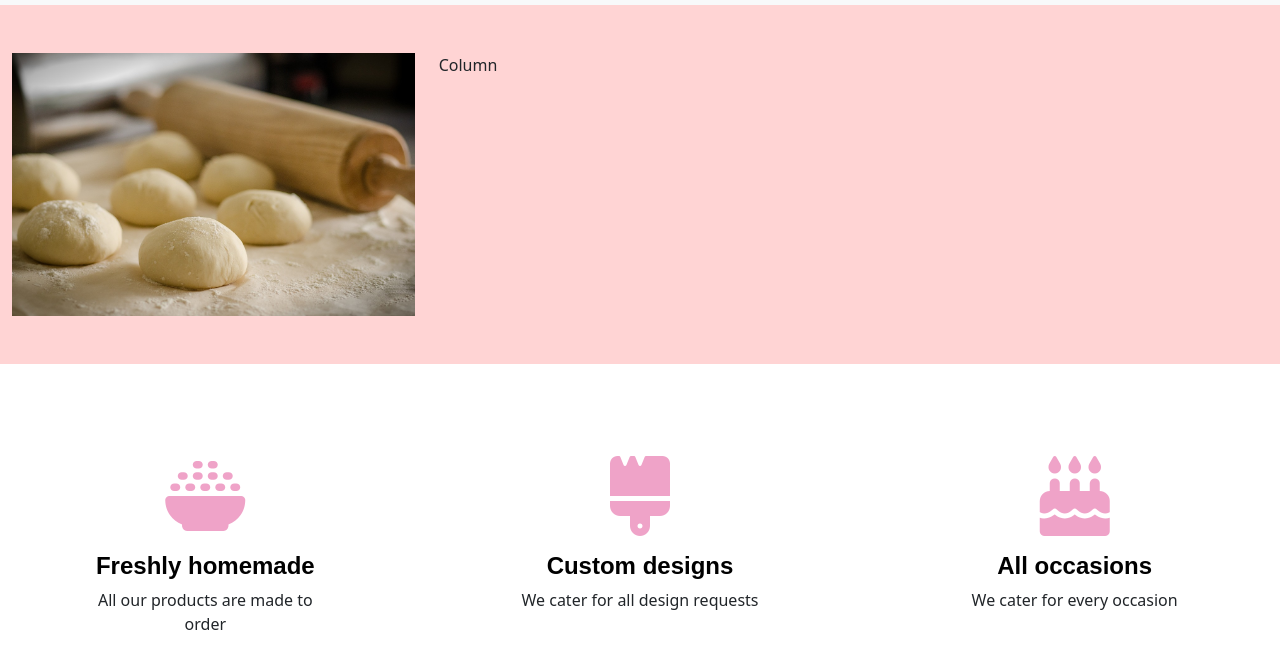
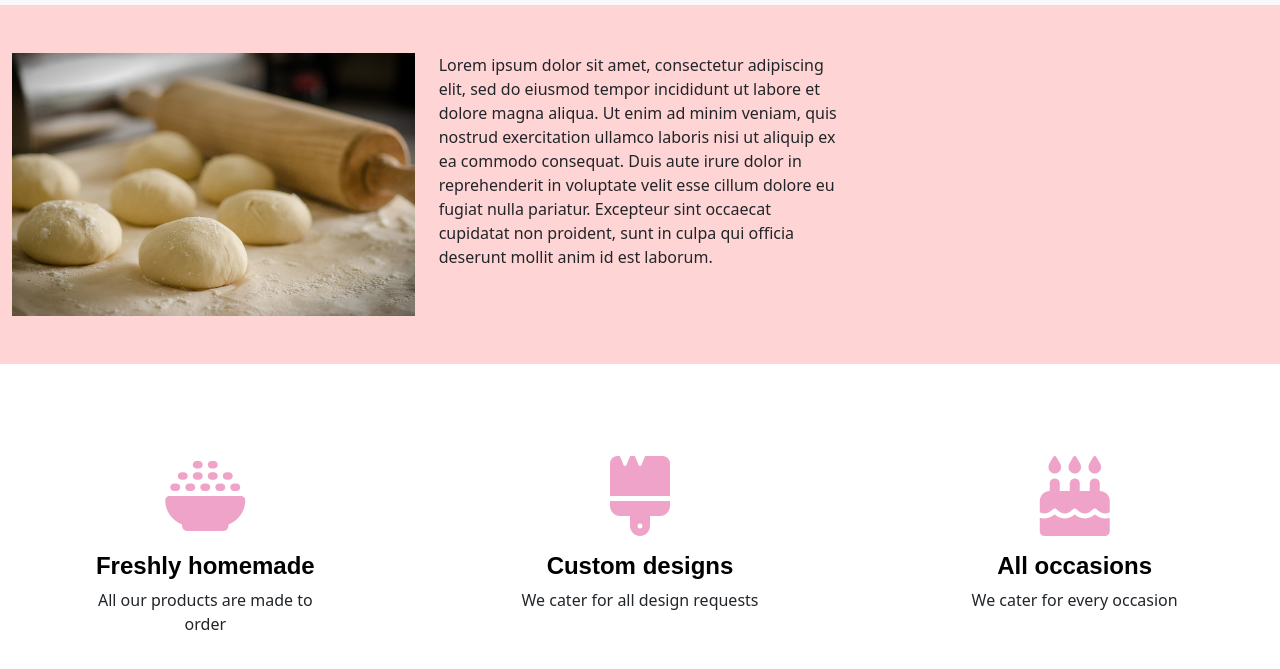
Before and after one commit to bnmz41998/bnmz41998.github.io, a plain HTML site: page index.html in a window 1280 px wide. Shown: the part 69-738 px from the top of the page. Drawn offline with nearby package versions, Linux system fonts and the light colour scheme.

Commit message:
Update index.html
Added a paragraph as filller to see how container reacts

```diff
--- a/index.html
+++ b/index.html
@@ -53,7 +53,7 @@
             <img src="/dough-g4240c1cbd_1280.jpg" class="img-fluid" alt="Responsive image">
           </div>
           <div class="col col-lg-4 mt-5">
-            Column
+            <p>Lorem ipsum dolor sit amet, consectetur adipiscing elit, sed do eiusmod tempor incididunt ut labore et dolore magna aliqua. Ut enim ad minim veniam, quis nostrud exercitation ullamco laboris nisi ut aliquip ex ea commodo consequat. Duis aute irure dolor in reprehenderit in voluptate velit esse cillum dolore eu fugiat nulla pariatur. Excepteur sint occaecat cupidatat non proident, sunt in culpa qui officia deserunt mollit anim id est laborum.</p>
           </div>
 
         </div>
```
